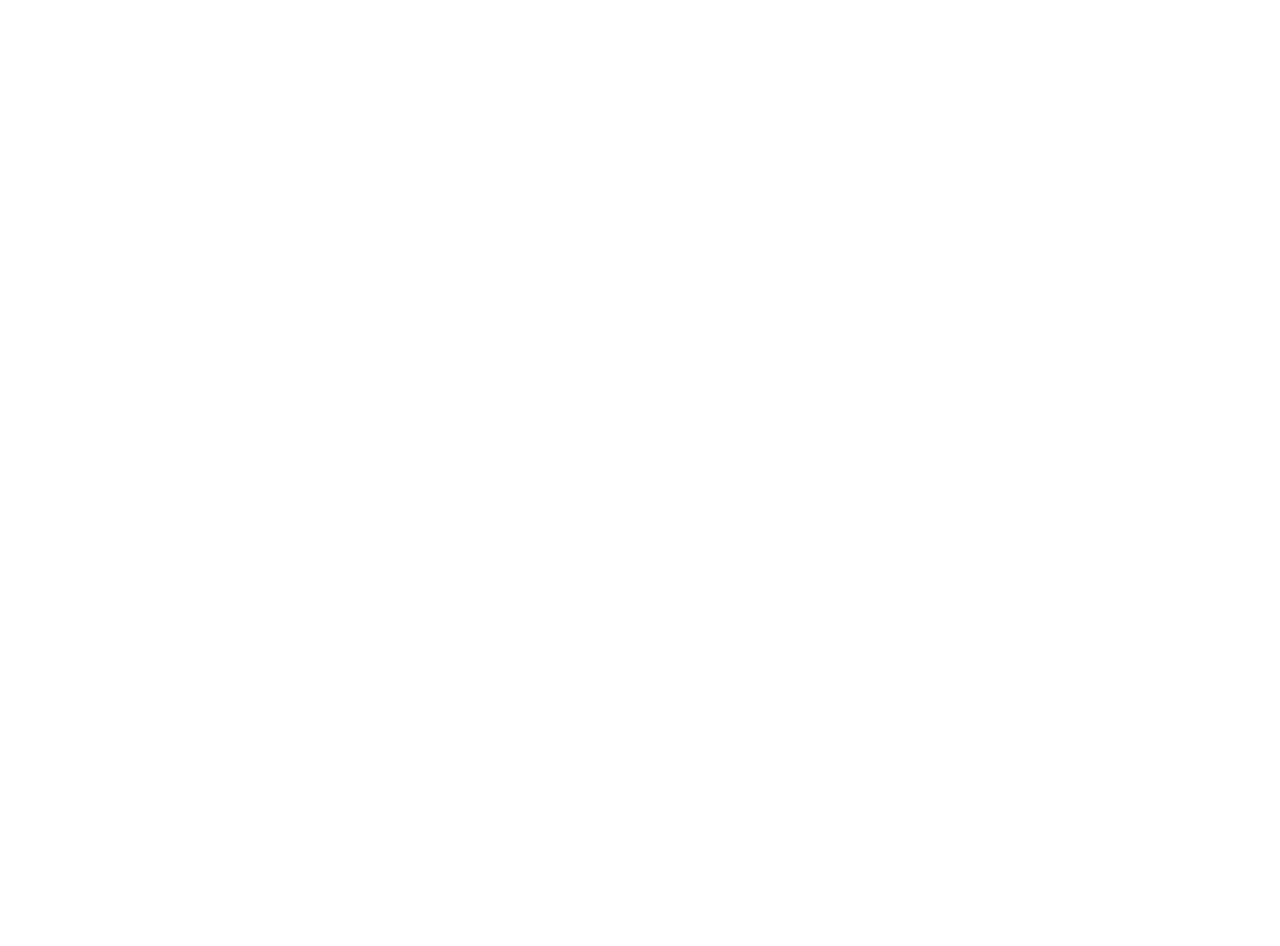
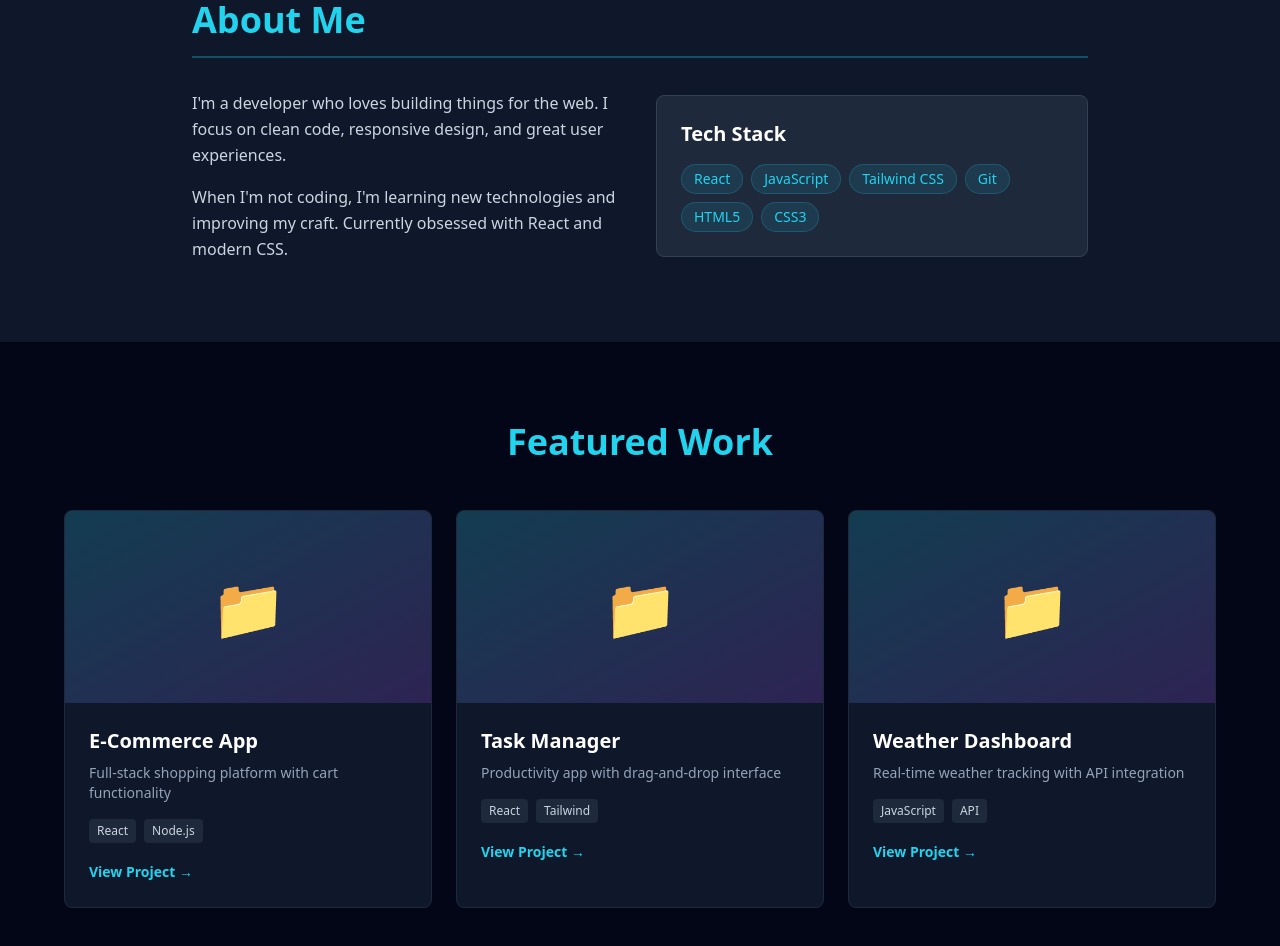
Before and after one commit to eyerusalem-dev/Portfolio, a React (Vite) app in the folder protfolio/: page / in a window 1280 px wide. Shown: the part 880-1826 px from the top of the page. Before the commit the page ends 800 px from the top, so only its background shows below. Built offline with nearby package versions, Linux system fonts and the light colour scheme.

Commit message:
added About section and Projects section

```diff
--- a/protfolio/src/App.jsx
+++ b/protfolio/src/App.jsx
@@ -1,7 +1,15 @@
 import Hero from './components/Hero'
+import About from './components/About'
+import Projects from './components/Projects'
 
 function App() {
-  return <Hero />
+  return (
+    <div className="bg-slate-950 min-h-screen">
+      <Hero />
+      <About />
+      <Projects />
+    </div>
+  )
 }
 
 export default App
--- /dev/null
+++ b/protfolio/src/components/About.jsx
@@ -0,0 +1,35 @@
+function About() {
+  return (
+    <section id="about" className="py-20 px-6 bg-slate-900 text-white">
+      <div className="max-w-4xl mx-auto">
+        <h2 className="text-4xl font-bold text-cyan-400 mb-8 border-b-2 border-cyan-400/30 pb-4">
+          About Me
+        </h2>
+        <div className="grid md:grid-cols-2 gap-8 items-center">
+          <div className="space-y-4 text-slate-300 leading-relaxed">
+            <p>
+              I'm a developer who loves building things for the web. I focus on
+              clean code, responsive design, and great user experiences.
+            </p>
+            <p>
+              When I'm not coding, I'm learning new technologies and improving
+              my craft. Currently obsessed with React and modern CSS.
+            </p>
+          </div>
+          <div className="bg-slate-800 p-6 rounded-lg border border-slate-700">
+            <h3 className="text-xl font-bold text-white mb-4">Tech Stack</h3>
+            <div className="flex flex-wrap gap-2">
+              {['React', 'JavaScript', 'Tailwind CSS', 'Git', 'HTML5', 'CSS3'].map((tech) => (
+                <span key={tech} className="px-3 py-1 bg-cyan-400/10 text-cyan-400 rounded-full text-sm font-medium border border-cyan-400/20">
+                  {tech}
+                </span>
+              ))}
+            </div>
+          </div>
+        </div>
+      </div>
+    </section>
+  )
+}
+
+export default About
--- /dev/null
+++ b/protfolio/src/components/Projects.jsx
@@ -0,0 +1,61 @@
+function Projects() {
+  const projects = [
+    {
+      title: "E-Commerce App",
+      desc: "Full-stack shopping platform with cart functionality",
+      tags: ["React", "Node.js"],
+      link: "#"
+    },
+    {
+      title: "Task Manager",
+      desc: "Productivity app with drag-and-drop interface",
+      tags: ["React", "Tailwind"],
+      link: "#"
+    },
+    {
+      title: "Weather Dashboard",
+      desc: "Real-time weather tracking with API integration",
+      tags: ["JavaScript", "API"],
+      link: "#"
+    }
+  ]
+
+  return (
+    <section id="work" className="py-20 px-6 bg-slate-950">
+      <div className="max-w-6xl mx-auto">
+        <h2 className="text-4xl font-bold text-cyan-400 mb-12 text-center">
+          Featured Work
+        </h2>
+        <div className="grid md:grid-cols-3 gap-6">
+          {projects.map((project, index) => (
+            <div key={index} className="bg-slate-900 rounded-lg overflow-hidden border border-slate-800 hover:border-cyan-400/50 transition-colors group">
+              <div className="h-48 bg-gradient-to-br from-cyan-400/20 to-purple-500/20 flex items-center justify-center">
+                <span className="text-6xl">📁</span>
+              </div>
+              <div className="p-6">
+                <h3 className="text-xl font-bold text-white mb-2 group-hover:text-cyan-400 transition-colors">
+                  {project.title}
+                </h3>
+                <p className="text-slate-400 mb-4 text-sm">
+                  {project.desc}
+                </p>
+                <div className="flex flex-wrap gap-2 mb-4">
+                  {project.tags.map(tag => (
+                    <span key={tag} className="text-xs px-2 py-1 bg-slate-800 text-slate-300 rounded">
+                      {tag}
+                    </span>
+                  ))}
+                </div>
+                <a href={project.link} className="text-cyan-400 text-sm font-bold hover:underline">
+                  View Project →
+                </a>
+              </div>
+            </div>
+          ))}
+        </div>
+      </div>
+    </section>
+  )
+}
+
+export default Projects
```
Also changed, not shown: 1 other file (tests, documents, lock files or other folders).
